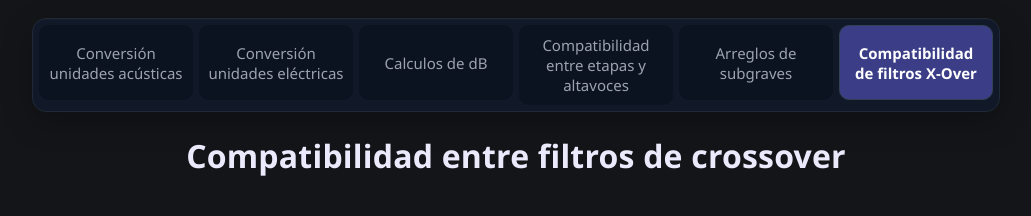
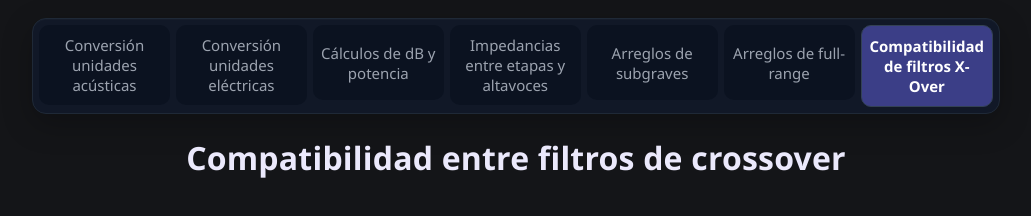
Before and after one commit to Nukethefox/calculadoras_audio, a plain HTML site: page xover.html in a window 1280 px wide. Shown: the whole page, without its empty margins (124-1155 px from the left). Drawn offline with Linux system fonts and the light colour scheme.

Commit message:
No big changes, updated navigation buttons

```diff
--- a/xover.html
+++ b/xover.html
@@ -13,9 +13,10 @@
       <ul style="display: flex; list-style: none;">
         <li><button class="navbutton" onclick="location.href='index.html'">Conversión unidades acústicas</button></li>
         <li><button class="navbutton" onclick="location.href='electricity_units.html'">Conversión unidades eléctricas</button></li>
-        <li><button class="navbutton" onclick="location.href='db_units.html'">Calculos de dB</button></li>
-        <li><button class="navbutton" onclick="location.href='impedance.html'">Compatibilidad entre etapas y altavoces</button></li>
+        <li><button class="navbutton" onclick="location.href='db_units.html'">Cálculos de dB y potencia</button></li>
+        <li><button class="navbutton" onclick="location.href='impedance.html'">Impedancias entre etapas y altavoces</button></li>
         <li><button class="navbutton" onclick="location.href='subwoofers.html'">Arreglos de subgraves</button></li>
+        <li><button class="navbutton" onclick="location.href='full_range.html'">Arreglos de full-range</button></li>
         <li><button class="navbutton selected" onclick="location.href='xover.html'">Compatibilidad de filtros X-Over</button></li>
       </ul>
     </div>
```
